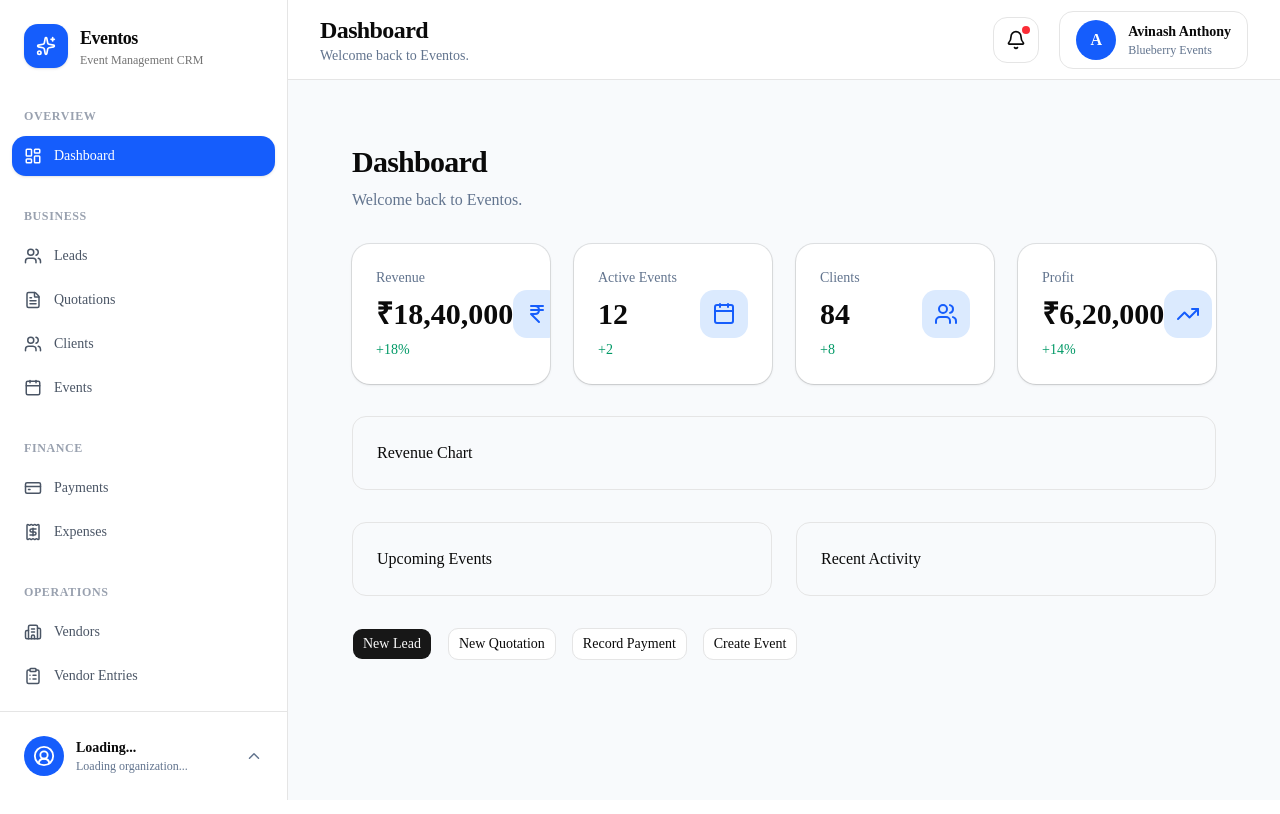
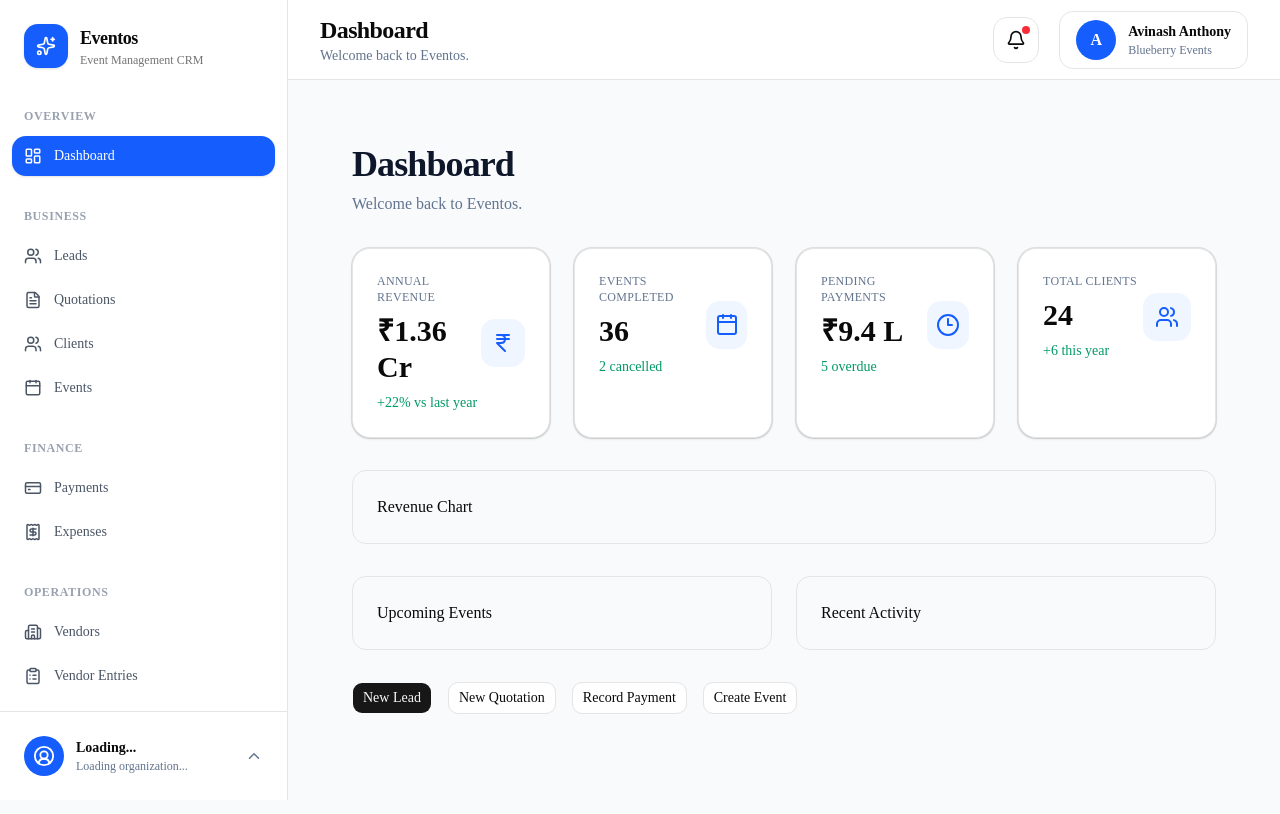
Before and after one commit to rohananthony2451-netizen/blueberry-crm, a Next.js app: page /dashboard in a window 1280 px wide. Shown: the top 814 px of the page. Built offline with nearby package versions, Linux system fonts and the light colour scheme.

Commit message:
feat: build premium dashboard KPI cards

```diff
--- a/components/design-system/PageContainer.tsx
+++ b/components/design-system/PageContainer.tsx
@@ -8,7 +8,7 @@ export function PageContainer({
   children,
 }: PageContainerProps) {
   return (
-    <div className="space-y-8 p-8">
+    <div className="space-y-8 bg-slate-50 p-8 min-h-screen">
       {children}
     </div>
   );
--- a/components/design-system/PageHeader.tsx
+++ b/components/design-system/PageHeader.tsx
@@ -12,7 +12,7 @@ export function PageHeader({
   return (
     <div className="flex items-start justify-between">
       <div>
-        <h1 className="text-3xl font-bold tracking-tight">
+        <h1 className="text-4xl font-bold tracking-tight text-slate-900">
           {title}
         </h1>
 
--- a/features/dashboard/components/DashboardStats.tsx
+++ b/features/dashboard/components/DashboardStats.tsx
@@ -1,41 +1,41 @@
 import {
   Calendar,
   IndianRupee,
+  Clock3,
   Users,
-  TrendingUp,
 } from "lucide-react";
 
-import { StatCard } from "@/components/design-system/StatCard";
+import { KPIStat } from "./KPIStat";
 
 export function DashboardStats() {
   return (
     <div className="grid gap-6 md:grid-cols-2 xl:grid-cols-4">
-      <StatCard
-        title="Revenue"
-        value="₹18,40,000"
+      <KPIStat
+        title="Annual Revenue"
+        value="₹1.36 Cr"
+        subtitle="+22% vs last year"
         icon={IndianRupee}
-        change="+18%"
       />
 
-      <StatCard
-        title="Active Events"
-        value="12"
+      <KPIStat
+        title="Events Completed"
+        value="36"
+        subtitle="2 cancelled"
         icon={Calendar}
-        change="+2"
       />
 
-      <StatCard
-        title="Clients"
-        value="84"
-        icon={Users}
-        change="+8"
+      <KPIStat
+        title="Pending Payments"
+        value="₹9.4 L"
+        subtitle="5 overdue"
+        icon={Clock3}
       />
 
-      <StatCard
-        title="Profit"
-        value="₹6,20,000"
-        icon={TrendingUp}
-        change="+14%"
+      <KPIStat
+        title="Total Clients"
+        value="24"
+        subtitle="+6 this year"
+        icon={Users}
       />
     </div>
   );
--- a/features/dashboard/components/KPIStat.tsx
+++ b/features/dashboard/components/KPIStat.tsx
@@ -0,0 +1,40 @@
+import { LucideIcon } from "lucide-react";
+import { Card } from "@/components/ui/card";
+
+interface KPIStatProps {
+  title: string;
+  value: string;
+  subtitle: string;
+  icon: LucideIcon;
+}
+
+export function KPIStat({
+  title,
+  value,
+  subtitle,
+  icon: Icon,
+}: KPIStatProps) {
+  return (
+    <Card className="rounded-2xl border bg-white p-6 shadow-sm transition-all hover:shadow-md">
+      <div className="flex items-center justify-between">
+        <div>
+          <p className="text-xs uppercase tracking-wide text-slate-500">
+            {title}
+          </p>
+
+          <h2 className="mt-2 text-3xl font-bold">
+            {value}
+          </h2>
+
+          <p className="mt-2 text-sm text-emerald-600">
+            {subtitle}
+          </p>
+        </div>
+
+        <div className="flex h-12 w-12 items-center justify-center rounded-xl bg-blue-50">
+          <Icon className="h-6 w-6 text-blue-600" />
+        </div>
+      </div>
+    </Card>
+  );
+}
--- a/features/dashboard/data/mock-dashboard.ts
+++ b/features/dashboard/data/mock-dashboard.ts
@@ -0,0 +1,65 @@
+export const revenueData = [
+  { month: "Jan", revenue: 1200000 },
+  { month: "Feb", revenue: 1050000 },
+  { month: "Mar", revenue: 1450000 },
+  { month: "Apr", revenue: 1680000 },
+  { month: "May", revenue: 2020000 },
+  { month: "Jun", revenue: 1850000 },
+  { month: "Jul", revenue: 2240000 },
+];
+
+export const eventTypeData = [
+  { name: "Wedding", value: 42 },
+  { name: "Corporate", value: 28 },
+  { name: "Birthday", value: 15 },
+  { name: "Engagement", value: 9 },
+  { name: "Other", value: 6 },
+];
+
+export const stats = [
+  {
+    title: "Revenue",
+    value: "₹1.36 Cr",
+    change: "+22%",
+  },
+  {
+    title: "Events",
+    value: "36",
+    change: "+3",
+  },
+  {
+    title: "Pending",
+    value: "₹9.4 L",
+    change: "5 overdue",
+  },
+  {
+    title: "Clients",
+    value: "24",
+    change: "+6",
+  },
+];
+
+export const upcomingEvents = [
+  {
+    title: "Sharma Wedding",
+    venue: "Taj Palace",
+    date: "15 Aug",
+  },
+  {
+    title: "Corporate Meet",
+    venue: "Marriott",
+    date: "28 Aug",
+  },
+  {
+    title: "Birthday Event",
+    venue: "Radisson",
+    date: "4 Sep",
+  },
+];
+
+export const recentActivities = [
+  "Quotation approved",
+  "Payment received",
+  "Vendor assigned",
+  "New lead added",
+];
```
